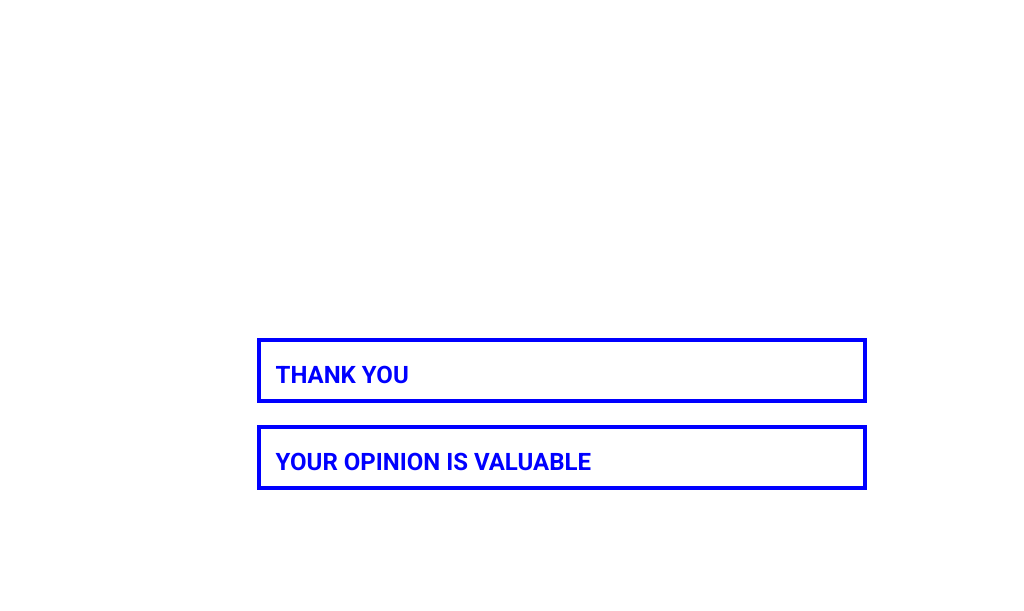
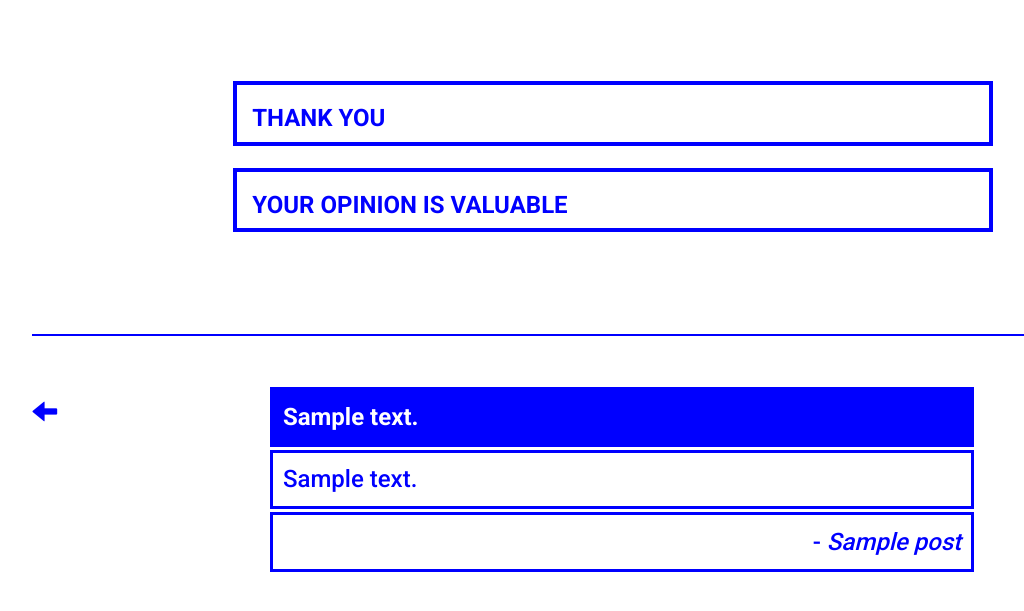
Before and after one commit to sargentfrancesca/newlynpolls, a Flask app: template app/templates/poll/thanks.html in a window 1280 px wide. Shown: the top 611 px of the page, without its empty margins (38-1062 px from the left). Run offline with Flask 2, Linux system fonts and the light colour scheme; the template is opened without the code that fills it: most values are stand-ins (such as "Sample title", 1, 10 or a date in 2020); parts of the project's set-up code (start-up, migrations or seed data) failed here and were passed over; some libraries are stand-ins or nearby versions.

Commit message:
posts appear on cheers page, sorted out some redirecting

```diff
--- a/app/static/presentation.css
+++ b/app/static/presentation.css
@@ -94,6 +94,10 @@ div.login a:hover {
     -webkit-transition-duration:3s;
 }
 
+div.thanks-box {
+	padding: 5em 0 5em 0;
+}
+
 p.prompt {
 	font-weight: 700;
 	font-size: 2.0em !important;
@@ -116,9 +120,33 @@ li.slide h4 {
 	margin: 0 !important;
 }
 
-li.slide div.opinion-body {
-	font-weight: 500;
-	font-size: 1.8em;
+li.slide div.opinion,
+li.slide div.author,
+li.slide div.question {
+	font-size: 24px;
+	border: 3px solid #0000ff;
+	margin-top: 3px;
+}
+
+li.slide div.question {
+	background: #0000ff;
+}
+
+
+li.slide div.opinion p,
+li.slide div.author p,
+li.slide div.question p {
+	padding: 0.2em;
+	margin: 0.2em;
+}
+
+li.slide div.question p {
+	font-weight: 600;
+	color: #ffffff;
+}
+
+li.slide div.author p {
+	text-align: right;
 }
 
 li.slide {
--- a/app/templates/poll/_plain_posts.html
+++ b/app/templates/poll/_plain_posts.html
@@ -2,17 +2,17 @@
 <ul class="opinions">
     {% for post in posts %}
     <div class="row-fluid">
-        <li class="slide col-lg-8 col-lg-offset-2 col-md-8 col-md-offset-2 col-sm-8 col-sm-offset-2 col-xs-8 col-xs-offset-2">
-            <div class="row-fluid">
-                <h4>{{ post.prompt.text }}</h4>
+        <li class="slide col-lg-8 col-lg-offset-2 col-md-8 col-md-offset-2 col-sm-12 col-xs-12">
+            <div class="row-fluid question">
+                <p>{{ post.prompt.text }}</p>
             </div>
-            <div class="row-fluid">
-                <hr class="col-lg-12 col-md-11 col-sm-11 col-xs-11 seperator"/>
+            <div class="row-fluid opinion">
+                    <p>{{ post.body }}</p>
             </div>
-            <div class="row-fluid">
-                <div class="opinion-body col-lg-12 col-md-11 col-sm-11 col-xs-11">
-                    {{ post.body }}
-                </div>
+             <div class="row-fluid author">
+                    <p>- <em>{{ post.name }}</em></p>
+            </div>
+            <div class="row-fluid vote">
             </div>
         </li>
     </div>
--- a/app/templates/poll/plain_posts.html
+++ b/app/templates/poll/plain_posts.html
@@ -10,6 +10,8 @@
         <a href="{{ url_for('poll.home') }}"><span class="glyphicon glyphicon-arrow-left"></span></a>
     </div>
 </div>
+
+
 {% if posts %}
 {% include 'poll/_plain_posts.html' %}
 {% endif %}
--- a/app/templates/poll/thanks.html
+++ b/app/templates/poll/thanks.html
@@ -6,18 +6,29 @@
 
 {% block page_content %}
 
+<div class="row">
+    <div class="titlebox col-lg-1 col-md-1 col-sm-1 col-xs-2 back">
+        <a href="{{ return_to }}"><span class="glyphicon glyphicon-arrow-left"></span></a>
+    </div>
+</div>
+
 <div class="row-fluid">
-</div>
-<div class="row">
-	<div class="titlebox col-lg-6 col-lg-offset-2 col-md-7 col-md-offset-2 col-sm-8 col-sm-offset-2 col-xs-12 col-xs-offset-0">
+	<div class="thanks-box col-lg-8 col-lg-offset-2 col-md-7 col-md-offset-2 col-sm-8 col-sm-offset-2 col-xs-12 col-xs-offset-0">
 		<div class="title-line col-lg-12"><h3>THANK YOU</h3></div>
 		{% if type == "presentation" %}
+		<div class="title-line col-lg-12"><h3>YOUR OPINION IS VALUABLE</h3></div>
 		<div class="title-line col-lg-12"><h3>YOU MAY KEEP OR PIN UP YOUR RECEIPT</h3></div>
 		{% else %}
 		<div class="title-line col-lg-12"><h3>YOUR OPINION IS VALUABLE</h3></div>
 		{% endif %}
 	</div>
 </div>
+
+<hr class="seperator col-xs-12">
+
+{% if posts %}
+{% include 'poll/_plain_posts.html' %}
+{% endif %}
 
 {% endblock %}
 
@@ -72,7 +83,7 @@ function timerIncrement() {
     console.log(idleTime)
     if (idleTime > 120) {
        console.log("Should change")
-       window.location.href = '{{url_for("poll.home")}}'
+       window.location.href = '{{ return_to }}'
     }
 }
 </script>
```
Also changed, not shown: app/poll/views.py (+28 -8 lines), app/templates/poll/poll.html (+10 -7 lines), 1 other file.
